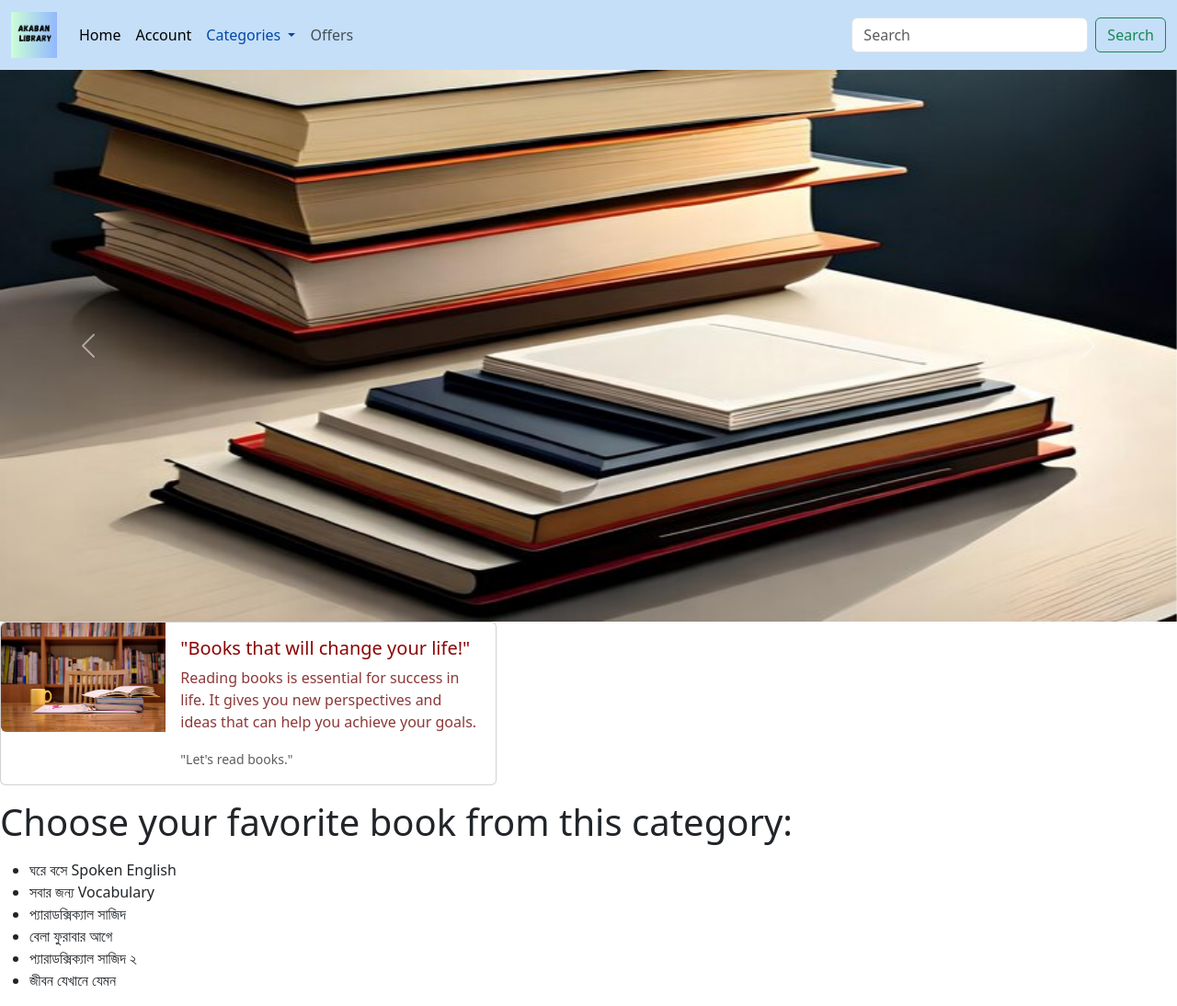
After one commit to ns0105/assignment09, a Django app: page /bs/ in a window 1280 px wide. The commit adds this page. Shown: the whole page at 92% size. Run offline with Django 5.2, Linux system fonts and the light colour scheme.

Commit message:
first commit

```diff
--- a/nayema2/akaban/urls.py
+++ b/nayema2/akaban/urls.py
@@ -3,6 +3,11 @@ from . import views
 
 urlpatterns = [
     path('', views.an),
+    path('home/', views.An_Home, name='home'),
+    path('account/', views.An_Account, name='account'),
+    path('offers/', views.An_Offers, name='offers'),
+    #Categories:
+    path('bs/', views.Best_sellers, name='bestsellers'),
 
 
 
--- a/nayema2/akaban/views.py
+++ b/nayema2/akaban/views.py
@@ -1,6 +1,17 @@
 from django.shortcuts import render
+from django.http import HttpResponse
 
 
 # Create your views here.
 def an(request):
     return render(request, 'akaban/an.html',)
+def An_Home(request):
+    return render(request, 'akaban/home.html')
+def An_Account(request):
+    return render(request, 'akaban/account.html')
+def An_Categories(request):
+    return render(request, 'akaban/categories.html')
+def An_Offers(request):
+    return render(request, 'akaban/offers.html')
+def Best_sellers(request):
+    return render(request, 'akaban/bestsellers.html')
--- a/nayema2/static/css/style.css
+++ b/nayema2/static/css/style.css
@@ -11,3 +11,16 @@
 
     color: #8d3838;
 }
+
+.logo img{
+
+    height: 50px;
+    width: 50px;
+}
+
+.bestsellers_book{
+
+    color: #08002c;
+    font-size: 40px;
+
+}
--- /dev/null
+++ b/nayema2/templates/akaban/bestsellers.html
@@ -0,0 +1,21 @@
+{% extends "common_code/base.html" %}
+
+{% block title %} Categories {% endblock title %}
+
+
+{% block content %}
+<h1>Choose your favorite book from this category:</h1>
+
+
+<p class=" bestsellers_book">
+    <ul style = "list-style-type: disc">
+        <li> ঘরে বসে Spoken English </li>
+        <li> সবার জন্য Vocabulary </li>
+        <li> প্যারাডক্সিক্যাল সাজিদ </li>
+        <li> বেলা ফুরাবার আগে </li>
+        <li> প্যারাডক্সিক্যাল সাজিদ ২ </li>
+        <li> জীবন যেখানে যেমন</li>
+    </ul>
+</p>
+
+{% endblock content %}
--- a/nayema2/templates/common_code/base.html
+++ b/nayema2/templates/common_code/base.html
@@ -0,0 +1,107 @@
+<!DOCTYPE html>
+{% load static %}
+<html lang="en">
+<head>
+    <meta charset="UTF-8">
+    <meta name="viewport" content="width=device-width, initial-scale=1.0">
+    <title>  {% block title %} {% endblock title %} </title>
+
+
+    <link href="https://cdn.jsdelivr.net/npm/bootstrap@5.3.2/dist/css/bootstrap.min.css" rel="stylesheet" integrity="sha384-T3c6CoIi6uLrA9TneNEoa7RxnatzjcDSCmG1MXxSR1GAsXEV/Dwwykc2MPK8M2HN" crossorigin="anonymous">
+
+    <link rel="stylesheet" href="{% static 'css/style.css'%} ">
+
+
+</head>
+<body>
+
+     <nav class="navbar navbar-expand-lg " style= "background-color: #C5DFF8;">
+        <div class="container-fluid">
+          <a class="navbar-brand logo" href="#" ><img src="{% static "images/Logo.png" %}" class="d-block w-100" alt="..."></a>
+          <button class="navbar-toggler" type="button" data-bs-toggle="collapse" data-bs-target="#navbarSupportedContent" aria-controls="navbarSupportedContent" aria-expanded="false" aria-label="Toggle navigation">
+            <span class="navbar-toggler-icon"></span>
+          </button>
+          <div class="collapse navbar-collapse" id="navbarSupportedContent">
+            <ul class="navbar-nav me-auto mb-2 mb-lg-0">
+              <li class="nav-item">
+                <a class="nav-link active" aria-current="page" href=" {% url "home" %}" >Home</a>
+              </li>
+              <li class="nav-item">
+                <a class="nav-link" href="{% url "account" %}" style ="color:black">Account</a>
+              </li>
+              <li class="nav-item dropdown">
+                <a class="nav-link dropdown-toggle" href="" role="button" data-bs-toggle="dropdown" aria-expanded="false" style="color: #0047AB">
+                    Categories
+                </a>
+                <ul class="dropdown-menu">
+                  <li><a class="dropdown-item" href="{% url "bestsellers"%}">Best sellers</a></li>
+                  <li><a class="dropdown-item" href="#">Literature</a></li>
+                  <li><a class="dropdown-item" href="#">History</a></li>
+                  <li><a class="dropdown-item" href="#">Islamic books</a></li>
+                  <li><hr class="dropdown-divider"></li>
+                  <li><a class="dropdown-item" href="#">Children's books</a></li>
+                </ul>
+              </li>
+              <li class="nav-item">
+                <a class="nav-link" href="{% url "offers" %}">Offers</a>
+              </li>
+            </ul>
+            <form class="d-flex" role="search">
+              <input class="form-control me-2" type="search" placeholder="Search" aria-label="Search">
+              <button class="btn btn-outline-success" type="submit">Search</button>
+            </form>
+          </div>
+        </div>
+      </nav>
+
+      <div id="carouselExampleFade" class="carousel slide carousel-fade">
+        <div class="carousel-inner">
+          <div class="carousel-item active">
+            <img src="{% static "images/books.jpg" %}" class="d-block w-100" alt="...">
+          </div>
+          <div class="carousel-item">
+            <img src="{% static "images/b1.webp" %}" class="d-block w-100" alt="...">
+          </div>
+          <div class="carousel-item">
+            <img src="{% static "images/book2.jpg" %}" class="d-block w-100" alt="...">
+          </div>
+        </div>
+        <button class="carousel-control-prev" type="button" data-bs-target="#carouselExampleFade" data-bs-slide="prev">
+          <span class="carousel-control-prev-icon" aria-hidden="true"></span>
+          <span class="visually-hidden">Previous</span>
+        </button>
+        <button class="carousel-control-next" type="button" data-bs-target="#carouselExampleFade" data-bs-slide="next">
+          <span class="carousel-control-next-icon" aria-hidden="true"></span>
+          <span class="visually-hidden">Next</span>
+        </button>
+      </div>
+
+
+      <div class="card mb-3" style="max-width: 540px;">
+        <div class="row g-0">
+          <div class="col-md-4">
+            <img src="{% static "images/book1.jpg" %}" class="img-fluid rounded-start" alt="...">
+          </div>
+          <div class="col-md-8">
+            <div class="card-body">
+              <h5 class="card-title">"Books that will change your life!"</h5>
+              <p class="card-text">Reading books is essential for success in life. It gives you new perspectives and ideas that can help you achieve your goals.</p>
+              <p class="card-text fgh"><small class="text-body-secondary "> "Let's read books."</small></p>
+            </div>
+          </div>
+        </div>
+
+
+
+      </div>
+
+
+    {% block content %}{% endblock content %}
+
+
+    <script src="https://cdn.jsdelivr.net/npm/bootstrap@5.3.2/dist/js/bootstrap.bundle.min.js" integrity="sha384-C6RzsynM9kWDrMNeT87bh95OGNyZPhcTNXj1NW7RuBCsyN/o0jlpcV8Qyq46cDfL" crossorigin="anonymous"></script>
+
+
+
+</body>
+</html>
```
Also changed, not shown: nayema2/templates/akaban/account.html (added, +8 -0 lines), nayema2/templates/akaban/an.html (+2 -99 lines), nayema2/templates/akaban/home.html (added, +7 -0 lines), nayema2/templates/akaban/offers.html (added, +8 -0 lines), nayema2/static/images/Logo.png (added).
